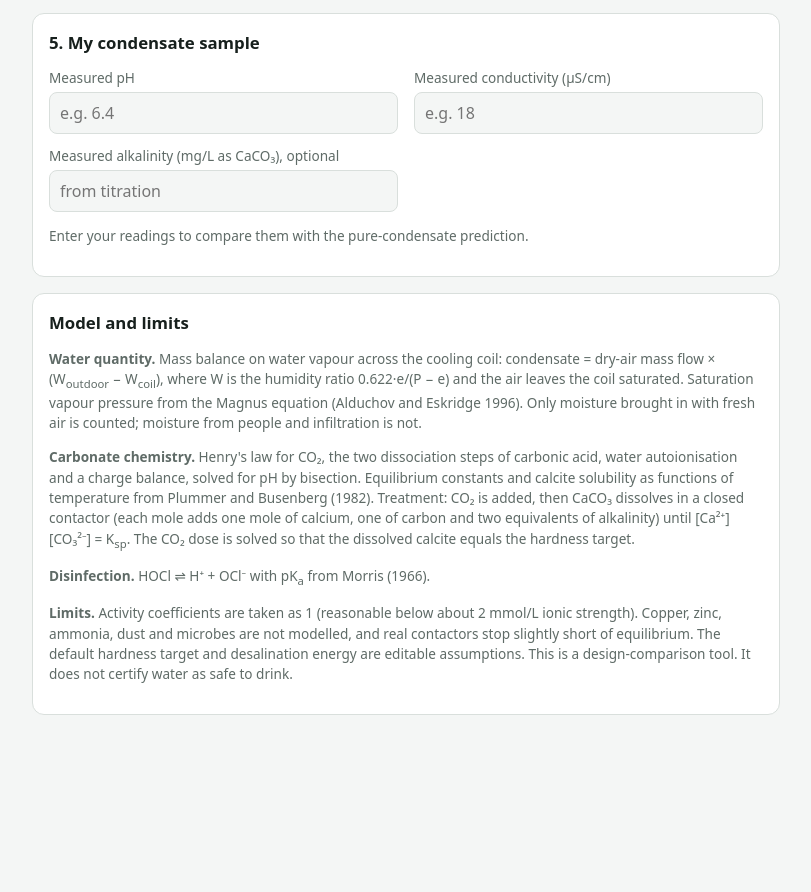
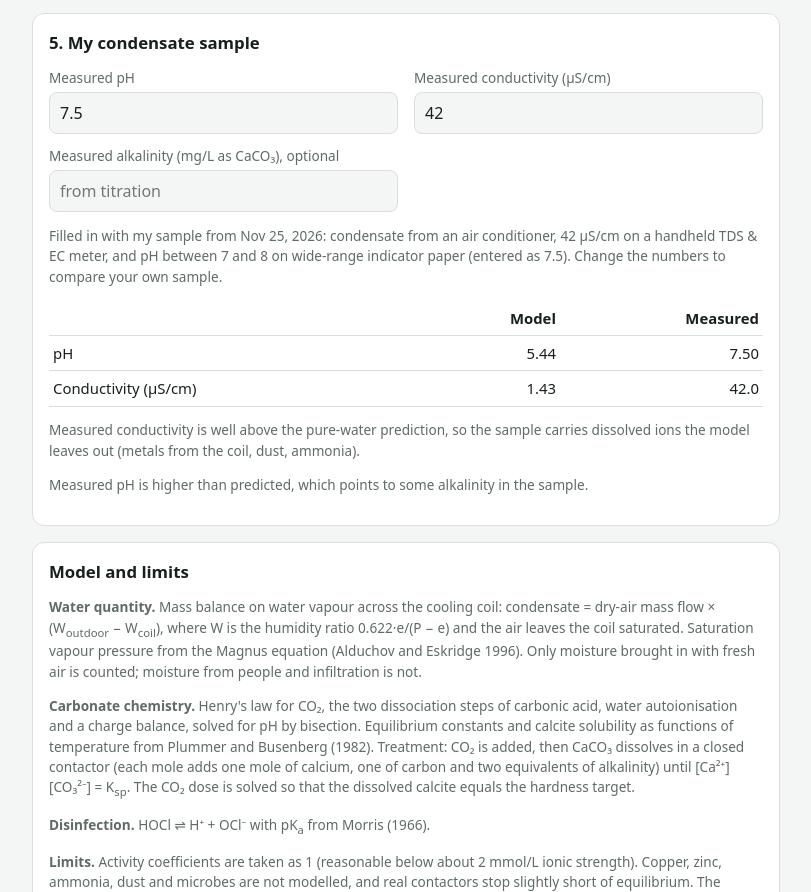
Before and after one commit to Az1z-TheCoder/DewHarvest, a plain HTML site: page index.html in a window 1280 px wide. Shown: the part 2096-2988 px from the top of the page, without its empty margins (234-1045 px from the left). Before the commit the page ends 2875 px from the top, so only its background shows below. Drawn offline with Linux system fonts and the light colour scheme.

Commit message:
Fill in sample readings, drop Pages link
Section 5 of the tool now opens with the Nov 25 sample
(pH 7.5 from a 7 to 8 strip reading, 42 uS/cm). README and
Devpost text no longer mention GitHub Pages.

Co-Authored-By: Claude Opus 5.5 <noreply@anthropic.com>
Claude-Session: https://claude.ai/code/session_01BgFKYgiUAGHJKxURT2hQmS

```diff
--- a/index.html
+++ b/index.html
@@ -110,10 +110,11 @@
   <div class="card">
     <h2>5. My condensate sample</h2>
     <div class="grid">
-      <div><label for="mPH">Measured pH</label><input type="number" id="mPH" step="0.01" placeholder="e.g. 6.4"></div>
-      <div><label for="mEC">Measured conductivity (µS/cm)</label><input type="number" id="mEC" step="0.1" placeholder="e.g. 18"></div>
+      <div><label for="mPH">Measured pH</label><input type="number" id="mPH" step="0.01" value="7.5"></div>
+      <div><label for="mEC">Measured conductivity (µS/cm)</label><input type="number" id="mEC" step="0.1" value="42"></div>
       <div><label for="mAlk">Measured alkalinity (mg/L as CaCO₃), optional</label><input type="number" id="mAlk" step="0.1" placeholder="from titration"></div>
     </div>
+    <p class="note">Filled in with my sample from Nov 25, 2026: condensate from an air conditioner, 42 µS/cm on a handheld TDS &amp; EC meter, and pH between 7 and 8 on wide-range indicator paper (entered as 7.5). Change the numbers to compare your own sample.</p>
     <div id="cmp" style="margin-top:12px"></div>
   </div>
 
```
Also changed, not shown: 2 other files.
